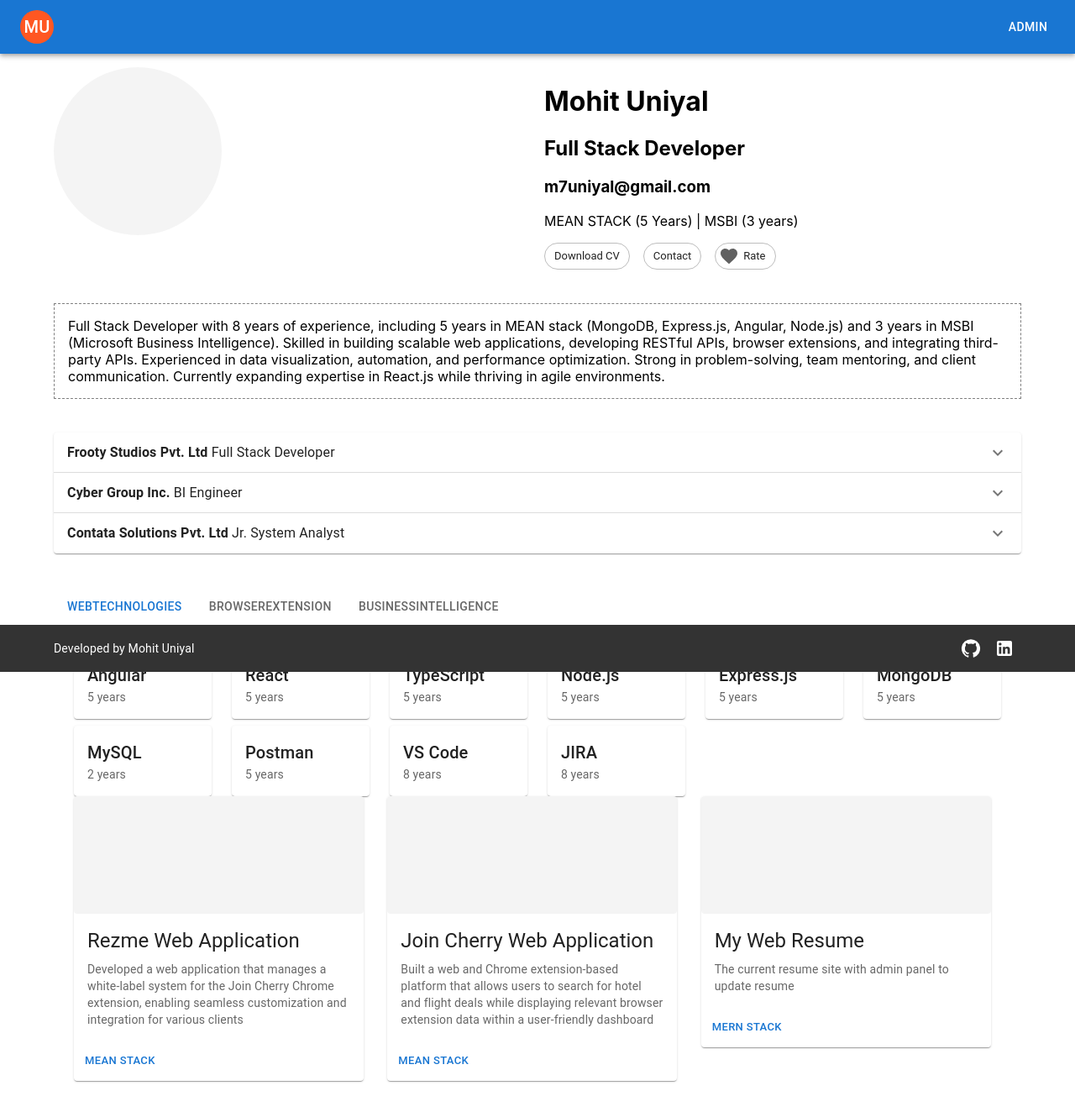
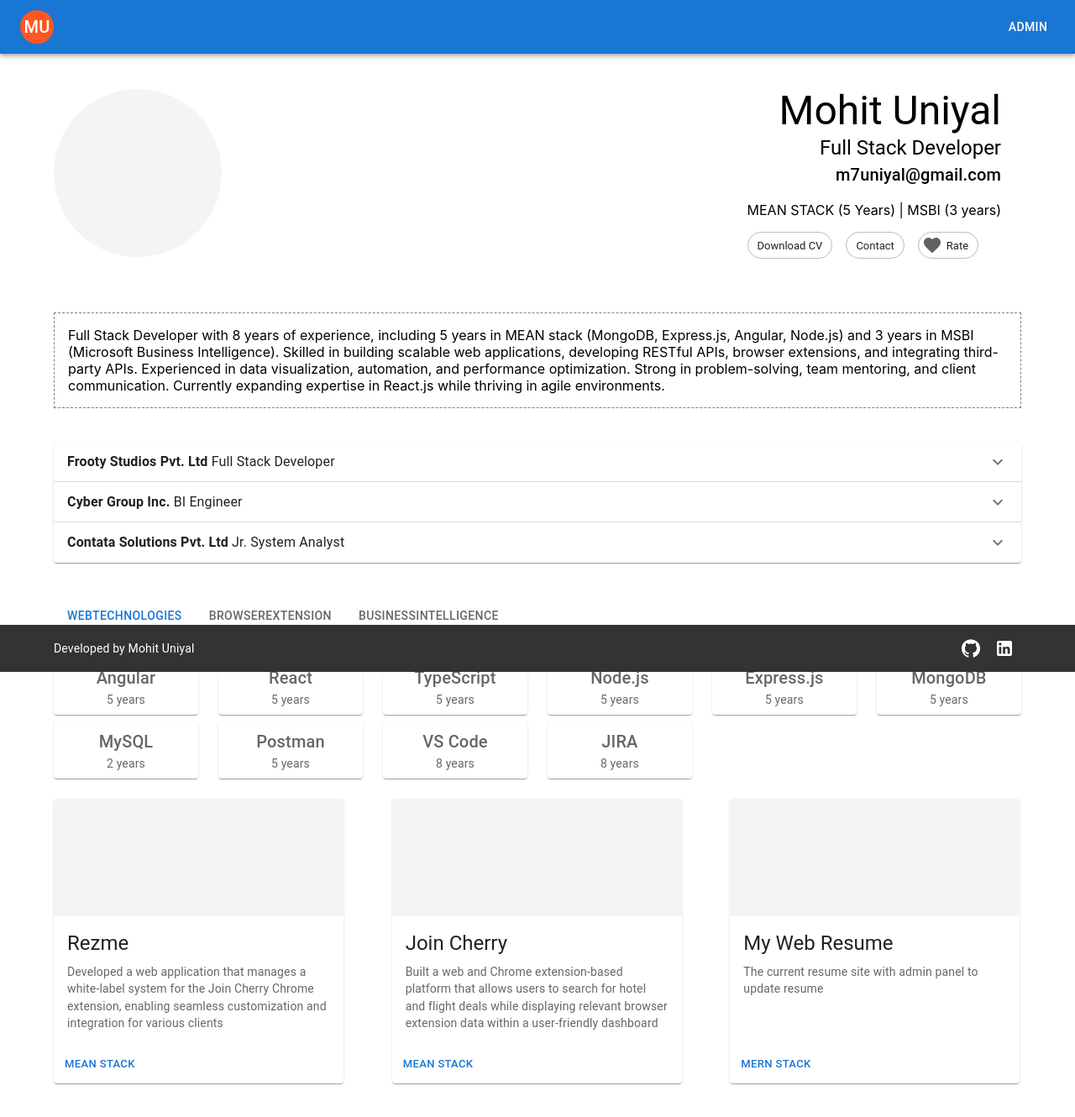
Before and after one commit to Mohit7th/resume, a React (Create React App) app: page / in a window 1280 px wide. Shown: the top 1330 px of the page at 84% size. Built offline with nearby package versions, Linux system fonts and the light colour scheme.

Commit message:
styling and other fixes

```diff
--- a/src/components/data.tsx
+++ b/src/components/data.tsx
@@ -102,7 +102,7 @@ export const resumeData: ResumeData = {
                 _id: "19",
                 image: "",
                 type: "tool",
-            }
+            },
         ],
         browserExtension: [
             {
@@ -148,6 +148,13 @@ export const resumeData: ResumeData = {
                 _id: "20",
                 image: "",
                 type: "ETL",
+            },
+            {
+                name: "T-SQL",
+                experience: "4 years",
+                _id: "39",
+                image: "",
+                type: "scripting",
             },
             {
                 name: "Power BI",
@@ -202,7 +209,7 @@ export const resumeData: ResumeData = {
     },
     projects: [
         {
-            name: "Rezme Web Application",
+            name: "Rezme",
             description:
                 "Developed a web application that manages a white-label system for the Join Cherry Chrome extension, enabling seamless customization and integration for various clients",
             technologies: ["MEAN Stack"],
@@ -211,7 +218,7 @@ export const resumeData: ResumeData = {
             type: "webTechnologies",
         },
         {
-            name: "Join Cherry Web Application",
+            name: "Join Cherry",
             description:
                 "Built a web and Chrome extension-based platform that allows users to search for hotel and flight deals while displaying relevant browser extension data within a user-friendly dashboard",
             technologies: ["MEAN Stack"],
@@ -220,7 +227,7 @@ export const resumeData: ResumeData = {
             type: "webTechnologies",
         },
         {
-            name: "Join Cherry Browser Extension",
+            name: "Join Cherry",
             description:
                 "Designed and developed a browser extension that integrates with various OTA platforms (e.g., Booking.com, Expedia) to provide users with exclusive discounts on hotels, attractions, and flights.",
             technologies: ["HTML", "CSS", "JavaScript"],
@@ -238,6 +245,32 @@ export const resumeData: ResumeData = {
             type: "browserExtension",
         },
         {
+            name: "Al-go",
+            description: "Browser extension to customize youtube feed.",
+            technologies: ["HTML", "CSS", "JQuery", "Bootstrap"],
+            url: "https://chromewebstore.google.com/detail/al-go/adjbkhalicehnbjboobhmhkakcgkmelb?hl=en",
+            _id: "39",
+            type: "browserExtension",
+        },
+        {
+            name: "My Web Resume",
+            description:
+                "The current resume site with admin panel to update resume",
+            technologies: ["MERN Stack"],
+            url: "",
+            _id: "37",
+            type: "webTechnologies",
+        },
+        {
+            name: "HyperWallet",
+            description:
+                "It was a Financial/Loyalty Data Mart, Contributed to the development of a comprehensive order-to-cash management system tailored for the oil and gas industry, streamlining financial transactions and operational workflows.",
+            technologies: ["SSIS", "Power BI", "SQL Server"],
+            url: "https://www.hyperwallet.com",
+            _id: "29",
+            type: "businessIntelligence",
+        },
+        {
             name: "Synthesis",
             description:
                 "Contributed to the development of a comprehensive order-to-cash management system tailored for the oil and gas industry, streamlining financial transactions and operational workflows.",
@@ -247,23 +280,13 @@ export const resumeData: ResumeData = {
             type: "businessIntelligence",
         },
         {
-            name: "HyperWallet: Financial/Loyalty Data Mart",
+            name: "Colliers",
             description:
-                "Contributed to the development of a comprehensive order-to-cash management system tailored for the oil and gas industry, streamlining financial transactions and operational workflows.",
-            technologies: ["SSIS", "Power BI", "SQL Server"],
-            url: "https://www.hyperwallet.com",
-            _id: "29",
+                "Contributed to the development & maintance of MSBI ETL packages, implementing QlickView reports.",
+            technologies: ["SSIS", "T-SQL", "QlickView"],
+            url: "https://www.contata.com/oil-gas-software",
+            _id: "28",
             type: "businessIntelligence",
-        },
-
-        {
-            name: "My Web Resume",
-            description:
-                "The current resume site with admin panel to update resume",
-            technologies: ["MERN Stack"],
-            url: "",
-            _id: "37",
-            type: "webTechnologies",
         },
     ],
     workHistory: [
--- a/src/components/home/Projects.tsx
+++ b/src/components/home/Projects.tsx
@@ -27,14 +27,15 @@ const Projects: React.FC<ProjectsProps> = ({ tabIndex, header }) => {
     );
 
     return (
-        <Grid container spacing={2} sx={{ mb: 5, justifyContent: "center" }}>
+        <Grid container spacing={{lg:7, sm: 5}} sx={{ mt:3, mb: 5, justifyContent: "center" }}>
             {filteredProjects.map((project: any) => (
-                <Grid size={4}>
+                <Grid size={{lg:4}}>
                     <Card
                         sx={{
                             maxWidth: 345,
                             display: "flex",
                             flexDirection: "column",
+                            height: "100%"
                         }}
                         key={project._id}
                     >
--- a/src/components/home/Skills.tsx
+++ b/src/components/home/Skills.tsx
@@ -1,7 +1,17 @@
 import { SyntheticEvent, useState } from "react";
 import { useUserData } from "../../context/UserContext";
 import { resumeData } from "../data";
-import { Box, Card, CardActionArea, CardContent, Tab, Tabs, Typography } from "@mui/material";
+import {
+    Box,
+    Card,
+    CardActionArea,
+    CardContent,
+    Paper,
+    styled,
+    Tab,
+    Tabs,
+    Typography,
+} from "@mui/material";
 import Grid from "@mui/material/Grid2";
 import Projects from "./Projects";
 
@@ -22,7 +32,7 @@ function CustomTabPanel(props: TabPanelProps) {
             aria-labelledby={`simple-tab-${index}`}
             {...other}
         >
-            {value === index && <Box sx={{ p: 3 }}>{children}</Box>}
+            {value === index && <Box sx={{ pt: 3 }}>{children}</Box>}
         </div>
     );
 }
@@ -33,6 +43,17 @@ function a11yProps(index: number, col: string) {
         "aria-controls": `simple-tabpanel-${index}`,
     };
 }
+
+const Item = styled(Paper)(({ theme }) => ({
+    backgroundColor: "#fff",
+    ...theme.typography.body2,
+    padding: theme.spacing(1),
+    textAlign: "center",
+    color: theme.palette.text.secondary,
+    ...theme.applyStyles("dark", {
+        backgroundColor: "#1A2027",
+    }),
+}));
 
 export default function Skills() {
     const userdata = useUserData();
@@ -47,7 +68,7 @@ export default function Skills() {
     };
 
     return (
-        <Box sx={{ width: "100%" }}>
+        <Box sx={{ width: "100%", mb: 5 }}>
             <Box sx={{ borderBottom: 1, borderColor: "divider" }}>
                 <Tabs
                     value={tabIndex}
@@ -68,30 +89,13 @@ export default function Skills() {
                         columnSpacing={{ xs: 1, sm: 2, md: 3 }}
                     >
                         {userdata.skills[col].map((data) => (
-                            <Grid size={2}>
-                                <Card>
-                                    <CardActionArea
-                                        onClick={() => {}}
-                                        sx={{
-                                            height: "100%",
-                                        }}
-                                    >
-                                        <CardContent sx={{ height: "100%" }}>
-                                            <Typography
-                                                variant="h6"
-                                                component="div"
-                                            >
-                                                {data.name}
-                                            </Typography>
-                                            <Typography
-                                                variant="body2"
-                                                color="text.secondary"
-                                            >
-                                                {data.experience}
-                                            </Typography>
-                                        </CardContent>
-                                    </CardActionArea>
-                                </Card>
+                            <Grid size={{md:2, sm: 4}}>
+                                <Item>
+                                    <Typography variant="h6" component="div">
+                                        {data.name}
+                                    </Typography>
+                                    {data.experience}
+                                </Item>
                             </Grid>
                         ))}
                     </Grid>
--- a/src/components/home/TitleHeader.tsx
+++ b/src/components/home/TitleHeader.tsx
@@ -1,7 +1,7 @@
 import Grid from "@mui/material/Grid2";
 import { useState } from "react";
 import { useUserData } from "../../context/UserContext";
-import { Chip, Skeleton, Stack, Tooltip } from "@mui/material";
+import { Box, Chip, Skeleton, Stack, Tooltip, Typography } from "@mui/material";
 import FormDialog from "../ui/RatingFormDialog";
 import FavoriteIcon from "@mui/icons-material/Favorite";
 
@@ -22,15 +22,36 @@ export default function TitleHeader() {
 
     return (
         <>
-            <Grid container spacing={2} sx={{ mb: 5 }}>
+            <Grid
+                container
+                spacing={2}
+                sx={{ mb: 5 }}
+                justifyContent="space-between"
+                alignItems="center"
+            >
                 <Grid size={{ xs: 12, md: 6 }}>
                     {/* <img src="../../public/assets/logo192.png"></img> */}
                     <Skeleton variant="circular" width={200} height={200} />
                 </Grid>
-                <Grid size={{ xs: 12, md: 6 }} sx={{ alignItems: "center" }}>
-                    <h1>{userdata.titleHeader.name}</h1>
-                    <h2>{userdata.titleHeader.title}</h2>
-                    <h3>{userdata.titleHeader.contact.email}</h3>
+                <Grid
+                    size={{ xs: 12, md: 6 }}
+                    sx={{
+                        display: "flex",
+                        alignItems: "center",
+                        justifyContent: "flex-end", // Push text to the right
+                        textAlign: "right", // Align text inside the div
+                    }}
+                >
+                    <Box sx={{ p: 3 }}>
+                        <Typography variant="h3" component="div">
+                            {userdata.titleHeader.name}
+                        </Typography>
+                        <Typography variant="h5" component="p">
+                            {userdata.titleHeader.title}
+                        </Typography>
+                        <Typography variant="h6" component="p">
+                            {userdata.titleHeader.contact.email}
+                        </Typography>
                         <p>{userdata.summary.short}</p>
                         <Stack direction="row" spacing={2}>
                             <Tooltip title="PDF" placement="top" arrow>
@@ -58,6 +79,7 @@ export default function TitleHeader() {
                                 />
                             </Tooltip>
                         </Stack>
+                    </Box>
                 </Grid>
             </Grid>
             <FormDialog open={openDialog} handleClose={handleCloseDialog} />
```
Lines whose indentation alone changed are shown as unchanged.
